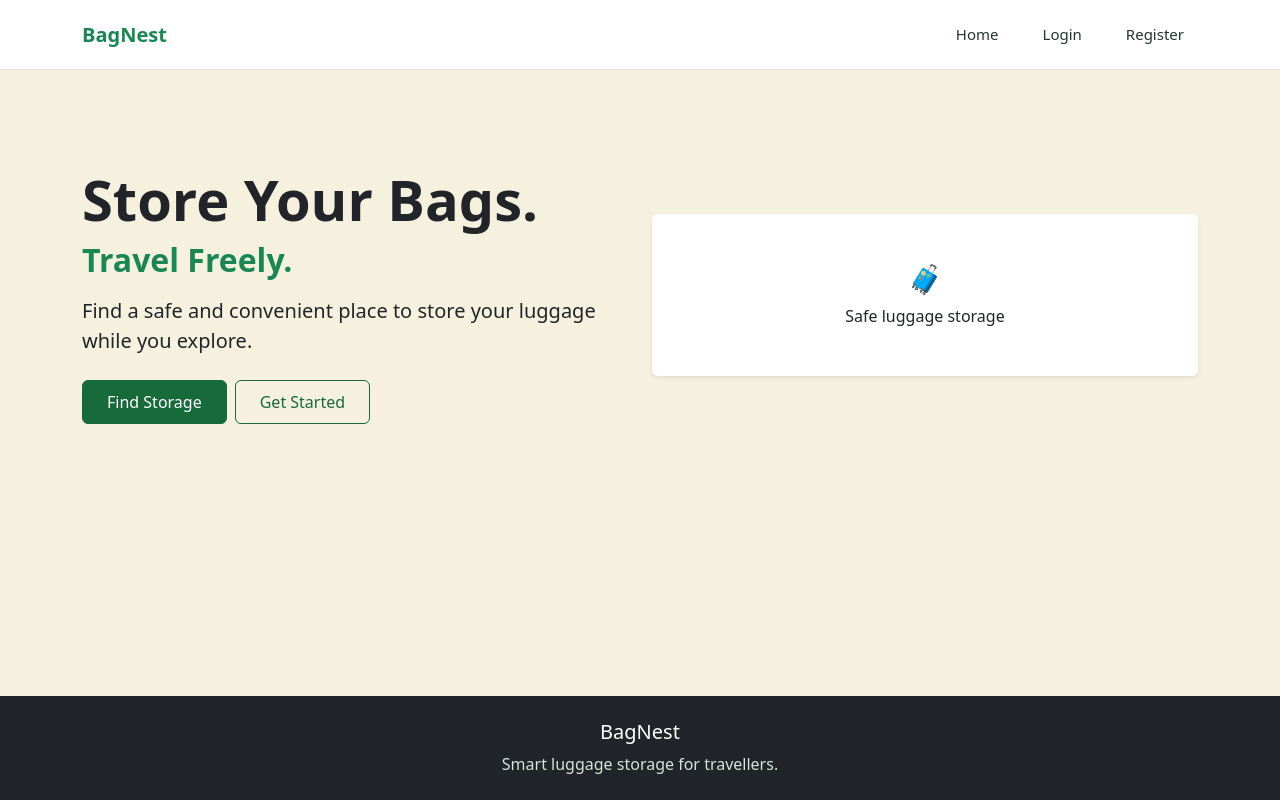
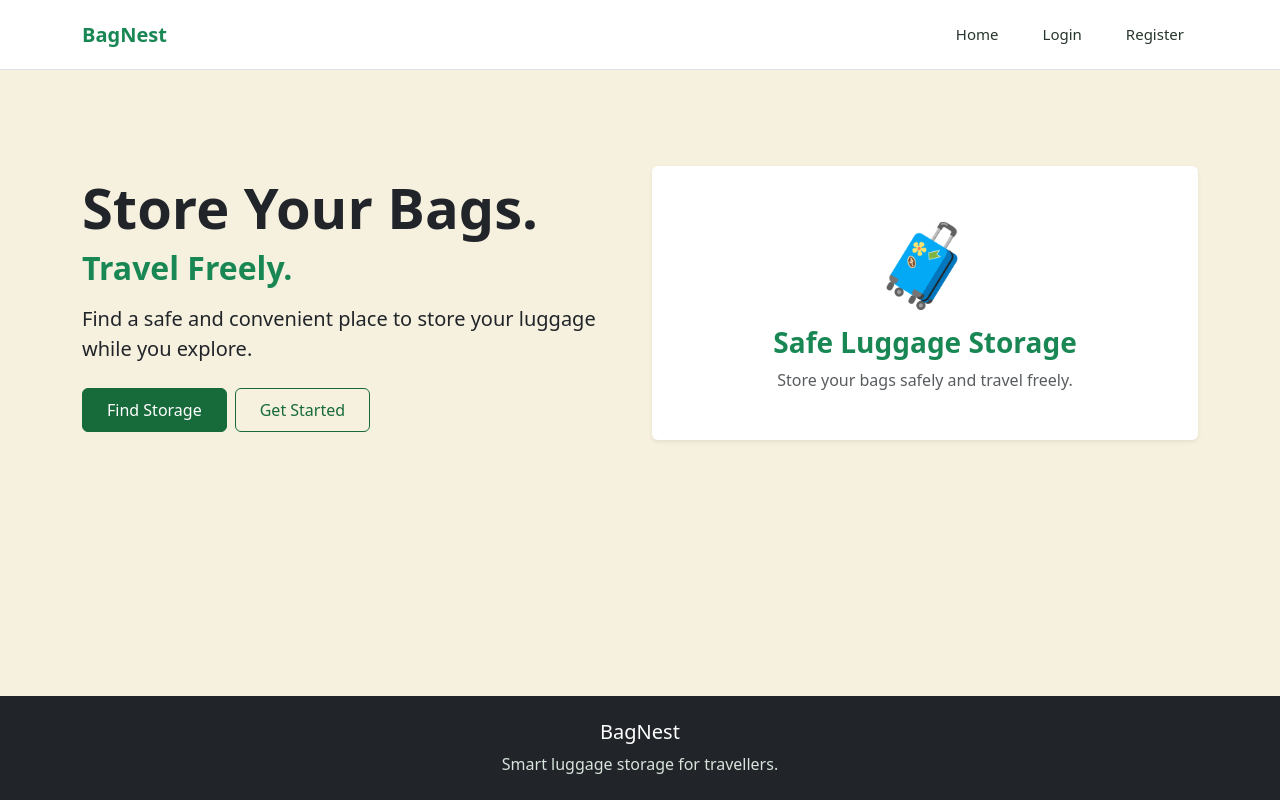
Before and after one commit to paviththira-vinayagamoorthy/BagNest, a React (Vite) app in the folder frontend/hackathon_projects/: page / in a window 1280 px wide. Built offline with nearby package versions, Linux system fonts and the light colour scheme.

Commit message:
landing page ui just small changed

```diff
--- a/frontend/hackathon_projects/src/pages/LandingPage.jsx
+++ b/frontend/hackathon_projects/src/pages/LandingPage.jsx
@@ -40,16 +40,22 @@ function LandingPage() {
 
           <div className="col-md-6 text-center mt-4 mt-md-0">
 
-            {/* Temporary luggage visual */}
-            <div className="p-5 bg-white rounded shadow-sm">
-              <h3 className="text-success">
-                🧳
-              </h3>
+          {/* Luggage visual */}
+           <div className="p-5 bg-white rounded shadow-sm text-center">
 
-              <p className="mb-0">
-                Safe luggage storage
-              </p>
-            </div>
+          <div className="display-1 mb-3">
+            🧳
+         </div>
+
+         <h3 className="text-success fw-bold">
+          Safe Luggage Storage
+         </h3>
+
+         <p className="mb-0 text-muted">
+          Store your bags safely and travel freely.
+         </p>
+
+        </div>
 
           </div>
 
```
